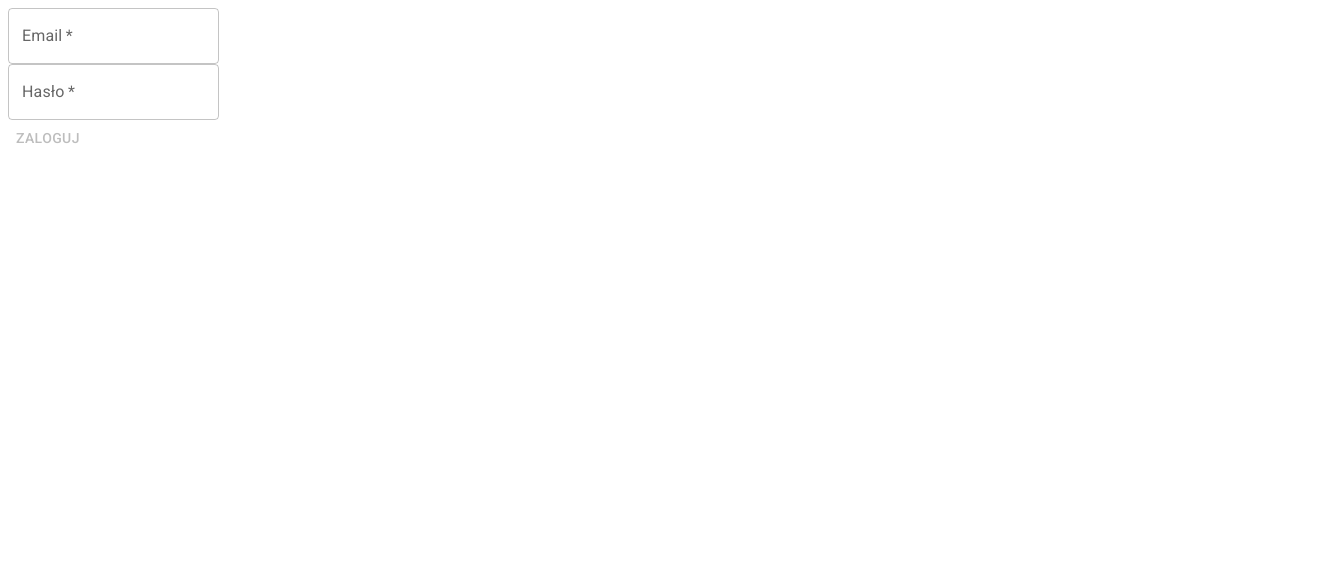
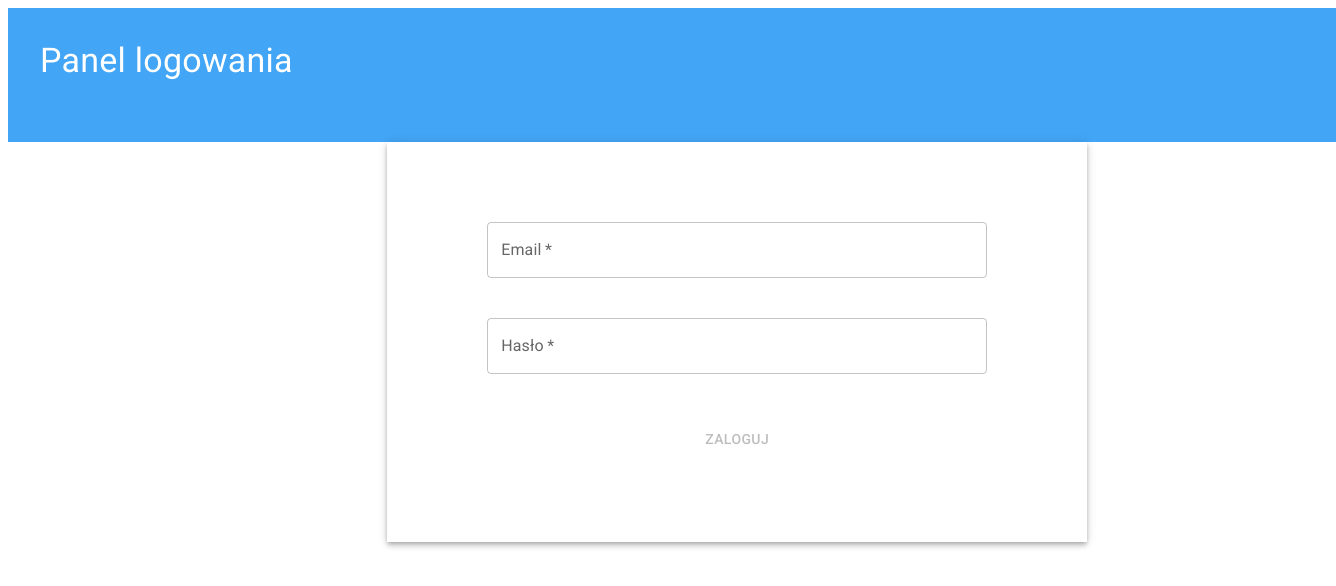
Before and after one commit to zibixD/projekt-panel, a React (Vite) app: page / in a window 1280 px wide. Shown: the top 586 px of the page, 1336 px wide, since content can reach past the window. Built offline with nearby package versions, Linux system fonts and the light colour scheme.

Commit message:
added style and logout button

```diff
--- a/src/App.jsx
+++ b/src/App.jsx
@@ -3,7 +3,8 @@ import LoginPage, { action as authAction } from "./pages/LoginPage";
 import HomePage from "./pages/HomePage";
 import CompanyDetailPage from "./pages/CompanyDetailPage";
 import ErrorPage from "./pages/ErrorPage";
-import { checkAuthLoader, getAuthToken, tokenLoader } from "./util/auth";
+import { checkAuthLoader, tokenLoader } from "./util/auth";
+import { action as logoutAction } from "./pages/Logout";
 
 const router = createBrowserRouter([
   {
@@ -13,16 +14,24 @@ const router = createBrowserRouter([
     action: authAction,
     tokenLoader,
   },
-  { path: "firmy", element: <HomePage />, loader: checkAuthLoader },
+  { path: "firmy",
+    element: <HomePage />,
+    loader: checkAuthLoader },
   {
     path: "firmy/:id",
     element: <CompanyDetailPage />,
     loader: checkAuthLoader,
   },
+  {
+    path: 'logout',
+    action: logoutAction,
+  }
 ]);
 
 function App() {
-  return <RouterProvider router={router}></RouterProvider>;
+  return (
+    <RouterProvider router={router}/>
+  )
 }
 
 export default App;
--- a/src/components/CompanyDetail.jsx
+++ b/src/components/CompanyDetail.jsx
@@ -50,7 +50,12 @@ const CompanyDetail = () => {
     <>
       {details && (
         <>
-          <Typography sx={{ fontSize: 40 }}>
+          <Typography variant="h4" sx={{
+        backgroundColor: 'primary.light',
+        color: 'white',
+        height: 70,
+        width: '100%',
+        padding: 4 }}>
             Szczegóły firmy - {details?.name ? details.name : "Nie podano"}
           </Typography>
           <Tabs
@@ -62,7 +67,10 @@ const CompanyDetail = () => {
             <Tab label="Pracownicy" />
           </Tabs>
           <TabContext value={value}>
-            <Card sx={{ padding: 5 }}>
+            <Card sx={{
+              padding: 5,
+              boxShadow: 5,
+              }}>
               <TabPanel value={0}>
                 <Typography variant="h5">
                   Nazwa firmy: {details?.name ? details.name : "Brak"}
--- a/src/components/CompanyList.jsx
+++ b/src/components/CompanyList.jsx
@@ -1,12 +1,12 @@
-import { Box, Typography } from "@mui/material";
+import { Box, Card, Typography, Button } from "@mui/material";
 import { DataGrid } from "@mui/x-data-grid";
 import { useState, useEffect } from "react";
-import { useNavigate } from "react-router-dom";
+import { Form, useNavigate } from "react-router-dom";
 import { getAuthToken } from "../util/auth";
 
 const columns = [
-  { field: "name", headerName: "Nazwa firmy", width: 150 },
-  { field: "nip", headerName: "NIP", width: 150 },
+  { field: "name", headerName: "Nazwa firmy", width: 200 },
+  { field: "nip", headerName: "NIP", width: 200},
 ];
 
 const CompanyList = () => {
@@ -28,11 +28,40 @@ const CompanyList = () => {
     navigate(`${id}`);
   };
 
+  // const logoutHandler = () => {
+
+  // }
+
   return (
     <>
-      <Typography variant="h4">Lista firm</Typography>
-      <Box sx={{ height: 600, width: "100%" }}>
-        <DataGrid
+    <Card sx={{
+      backgroundColor: 'primary.light',
+      display: 'flex',
+      }}>
+      <Typography variant="h4" sx={{
+        backgroundColor: 'primary.light',
+        color: 'white',
+        height: 70,
+        width: '100%',
+        padding: 4
+        }}>Lista firm</Typography>
+        <Form action="logout">
+          <Button sx={{
+            color: "white",
+            width: 250,
+            paddingRight: 2,
+            fontSize: 20
+          }} > Wyloguj</Button>
+        </Form>
+    </Card>
+      <Box sx={{
+        height: 600,
+        width: "100%",
+        boxShadow: 5,
+        }}>
+        <DataGrid sx={{
+          padding: 1
+        }}
           onRowDoubleClick={({ id }) => doubleClickHandler(id)}
           getRowId={(row) => row.id}
           rows={company}
--- a/src/components/LoginForm.jsx
+++ b/src/components/LoginForm.jsx
@@ -1,27 +1,60 @@
-import { Form } from "react-router-dom";
-import { Box, TextField, Button, FormControl } from "@mui/material";
+import { Form, useNavigation } from "react-router-dom";
+import { Box, TextField, Button, FormControl, Typography } from "@mui/material";
 
-import classes from "./LoginForm.module.css";
 import { useState } from "react";
+
 
 const LoginForm = () => {
   const [filledE, setFilledE] = useState();
   const [filledP, setFilledP] = useState();
 
+  const navigation = useNavigation();
+
+  const isSubmitting = navigation.state === 'submitting'
+
   return (
-    <Form action="/" method="post" className={classes.form}>
-      <Box>
+    <>
+      <Typography variant="h4" sx={{
+        backgroundColor: 'primary.light',
+        color: 'white',
+        height: 70,
+        width: '100%',
+        padding: 4
+
+      }}>Panel logowania</Typography>
+
+    <Box sx={{
+      display: 'flex',
+      flexDirection: 'column',
+      alignItems: "center",
+      boxShadow: 4,
+      width: 700,
+      height: 400,
+      marginLeft: '30%',
+    }}>
+      <Form action="/" method="post">
+      <Box >
         <TextField
+          sx={{
+          mb: 5, mt: 10,
+          width: 500,
+
+        }}
           name="email"
           id="email"
           label="Email"
           type="email"
           required
-          onChange={(event) => setFilledE(event.target.value)}
+          onChange={(event) => setFilledE(event.target.value)
+          }
         />
       </Box>
       <Box>
         <TextField
+          sx={{
+          mb: 5,
+          width: 500,
+        }}
           name="password"
           id="password"
           label="Hasło"
@@ -30,10 +63,18 @@ const LoginForm = () => {
           onChange={(event) => setFilledP(event.target.value)}
         />
       </Box>
-      <Button type="submit" disabled={!filledE || !filledP}>
-        Zaloguj
+      <Button
+        sx={{
+          width: 500,
+          height: 50,
+        }}
+        type="submit"
+        disabled={!filledE || !filledP || isSubmitting} >
+        {isSubmitting ? 'zatwierdzanie' : 'zaloguj' }
       </Button>
     </Form>
+    </Box>
+    </>
   );
 };
 
--- a/src/components/LoginForm.module.css
+++ /dev/null
@@ -1,6 +0,0 @@
-.form label,
-.form Input
-{
-  display: flex;
-  width: 100%;
-}
--- a/src/pages/CompanyDetailPage.jsx
+++ b/src/pages/CompanyDetailPage.jsx
@@ -1,6 +1,7 @@
 import CompanyDetail from "../components/CompanyDetail";
 
 const CompanyDetailPage = (props) => {
+
     return <CompanyDetail/>
 }
 
--- a/src/pages/LoginPage.jsx
+++ b/src/pages/LoginPage.jsx
@@ -27,9 +27,9 @@ export async function action({ request }){
         method: 'post',
         headers: {"Content-Type": "application/json",},
         body: JSON.stringify({username, password})
-        // {...recivedData}
     })
-    // await new Promise (resolve => setTimeout (resolve, 3000));
+
+    await new Promise (resolve => setTimeout (resolve, 1000));
 
     if(response.status === 422 || response.status === 401) {
         return response
--- /dev/null
+++ b/src/pages/Logout.jsx
@@ -0,0 +1,7 @@
+import { redirect } from "react-router-dom"
+
+export function action(){
+    localStorage.removeItem('expiration');
+    localStorage.removeItem('token');
+    return redirect('/');
+}
```
